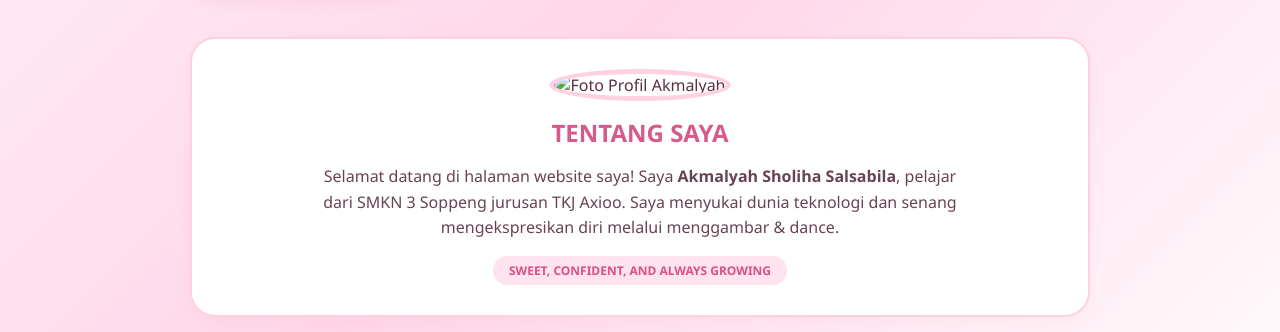
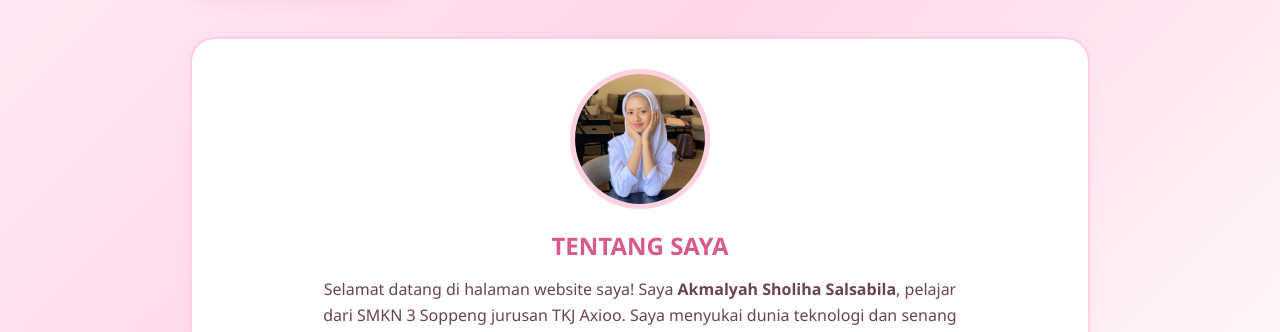
Before and after one commit to akmalyahsholiha24-lang/WEB_PORTOFOLIO_ALYAHSS, a plain HTML site: page index.html in a window 1280 px wide. Shown: the part 450-782 px from the top of the page. Drawn offline with Linux system fonts and the light colour scheme.

Commit message:
Update index.html

```diff
--- a/index.html
+++ b/index.html
@@ -52,7 +52,7 @@
 
     <!-- Tentang Saya / Perkenalan -->
     <section class="about-section">
-      <img src="Images/foto-Alyahss-er.ka-cafe-2.jpeg" alt="Foto Profil Akmalyah" class="profile-img">
+      <img src="Images/foto-Alyahss-er-ka-cafe-2.jpeg" alt="Foto Profil Akmalyah" class="profile-img">
       <h2>TENTANG SAYA</h2>
       <p>
         Selamat datang di halaman website saya! Saya <strong>Akmalyah Sholiha Salsabila</strong>, pelajar dari SMKN 3 Soppeng jurusan TKJ Axioo.
```
